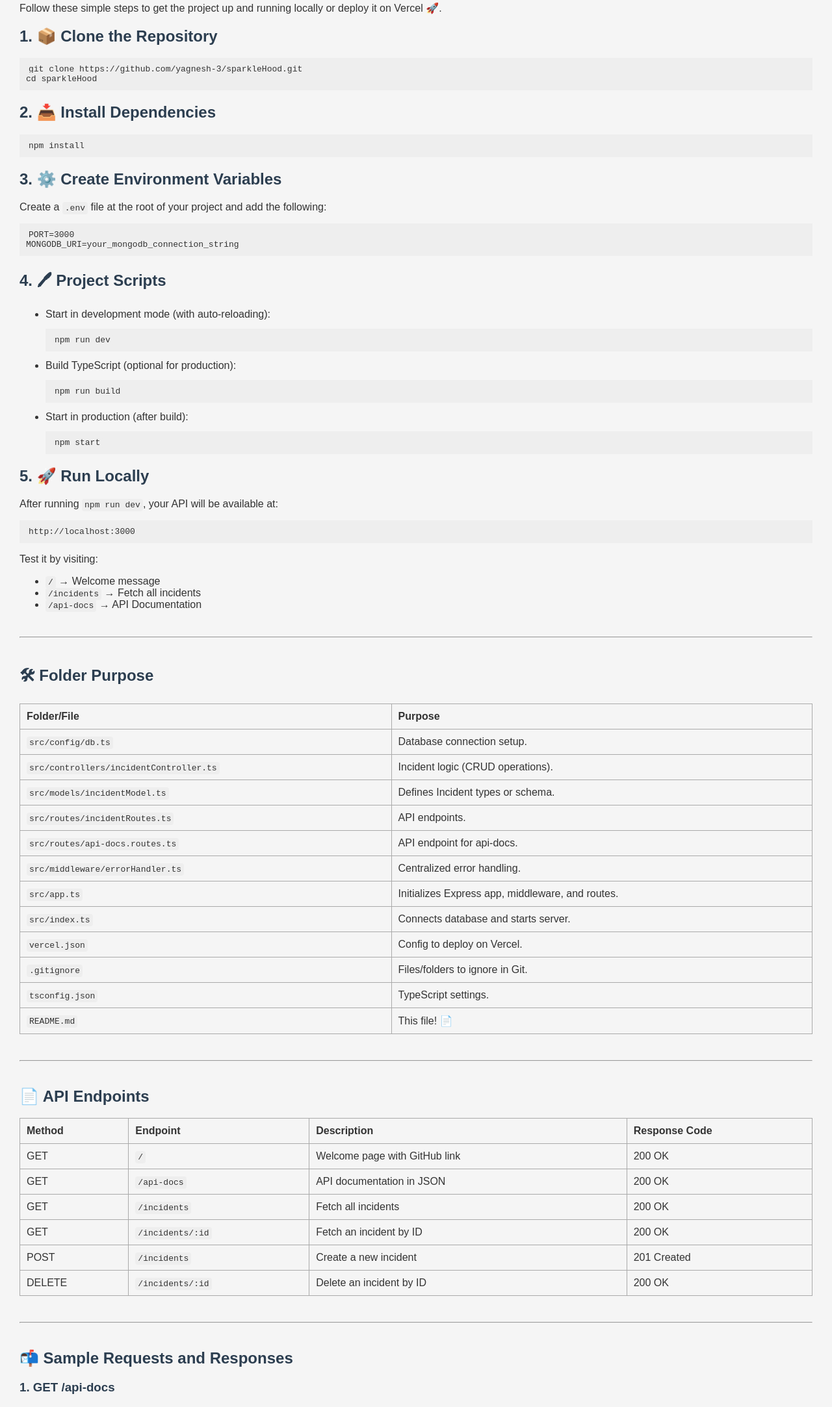
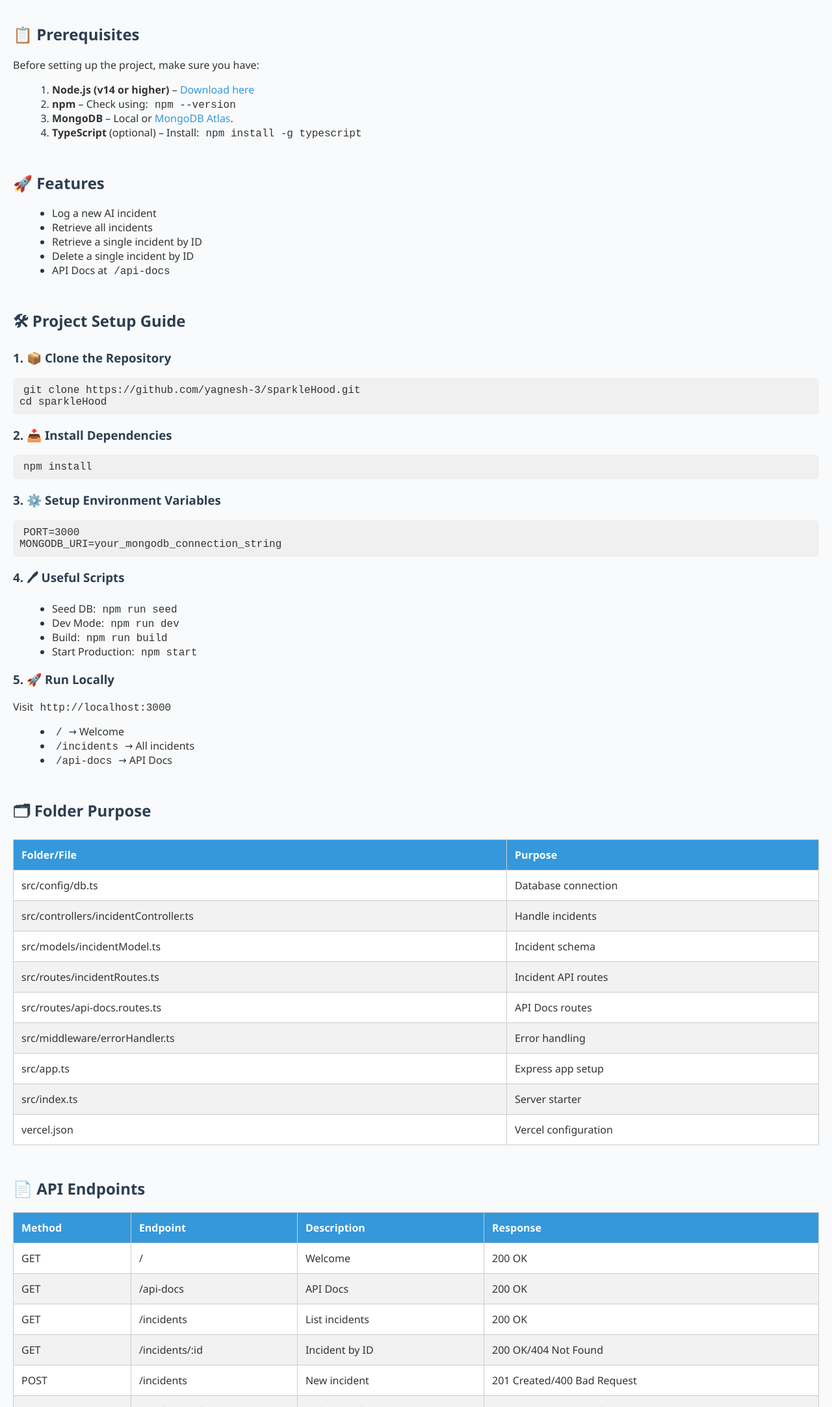
Before and after one commit to yagnesh-3/sparkleHood, a website: page readme.html in a window 1280 px wide. Shown: the part 634-2800 px from the top of the page at 65% size. Drawn offline with Linux system fonts and the light colour scheme.

Commit message:
readme.md completed

```diff
--- a/readme.html
+++ b/readme.html
@@ -4,12 +4,13 @@
 <head>
     <meta charset="UTF-8">
     <meta name="viewport" content="width=device-width, initial-scale=1">
-    <title>AI Safety Incident Log API - Setup Guide</title>
+    <title>AI Safety Incident Log API</title>
     <style>
         body {
-            font-family: Arial, sans-serif;
-            margin: 30px;
-            background-color: #f5f5f5;
+            font-family: 'Segoe UI', Tahoma, Geneva, Verdana, sans-serif;
+            margin: 0;
+            padding: 20px;
+            background-color: #f9fafb;
             color: #333;
         }
 
@@ -19,36 +20,6 @@
             color: #2c3e50;
         }
 
-        pre {
-            background-color: #eee;
-            padding: 10px;
-            overflow-x: auto;
-        }
-
-        code {
-            background-color: #eee;
-            padding: 2px 4px;
-            border-radius: 4px;
-        }
-
-        table {
-            width: 100%;
-            border-collapse: collapse;
-            margin-bottom: 30px;
-        }
-
-        table,
-        th,
-        td {
-            border: 1px solid #aaa;
-        }
-
-        th,
-        td {
-            padding: 10px;
-            text-align: left;
-        }
-
         a {
             color: #3498db;
             text-decoration: none;
@@ -56,10 +27,63 @@
 
         a:hover {
             text-decoration: underline;
+            color: #1d6fa5;
         }
 
-        hr {
-            margin: 40px 0;
+        ul,
+        ol {
+            margin-left: 20px;
+        }
+
+        pre {
+            background-color: #f0f0f0;
+            padding: 10px;
+            border-radius: 5px;
+            overflow-x: auto;
+        }
+
+        code {
+            font-family: 'Courier New', Courier, monospace;
+            /* background-color: #eef; */
+            padding: 2px 6px;
+            border-radius: 4px;
+        }
+
+        table {
+            width: 100%;
+            border-collapse: collapse;
+            margin: 20px 0;
+            background-color: #fff;
+        }
+
+        th,
+        td {
+            border: 1px solid #ccc;
+            padding: 12px;
+            text-align: left;
+        }
+
+        th {
+            background-color: #3498db;
+            color: #fff;
+        }
+
+        tbody tr:nth-child(even) {
+            background-color: #f2f2f2;
+        }
+
+        tbody tr:hover {
+            background-color: #e0f0ff;
+        }
+
+        .highlight {
+            background-color: #ffeaa7;
+            padding: 5px 10px;
+            border-radius: 5px;
+        }
+
+        .section {
+            margin-top: 50px;
         }
     </style>
 </head>
@@ -68,8 +92,24 @@
 
     <h1>AI Safety Incident Log API</h1>
     <p>A simple Node.js + Express API (TypeScript) to log and retrieve AI safety incidents.
-        Deployed on <a href="https://sparkle-hood-three.vercel.app/" target="_blank">Vercel</a>.</p>
+        <a href="https://sparkle-hood-three.vercel.app/" target="_blank">Live Demo</a>.
+    </p>
 
+    <h2>Table of Contents</h2>
+    <ul>
+        <li><a href="#tech-stack">Tech Stack</a></li>
+        <li><a href="#prerequisites">Prerequisites</a></li>
+        <li><a href="#features">Features</a></li>
+        <li><a href="#project-setup-guide">Project Setup Guide</a></li>
+        <li><a href="#folder-purpose">Folder Purpose</a></li>
+        <li><a href="#api-endpoints">API Endpoints</a></li>
+        <li><a href="#sample-requests-and-responses">Sample Requests and Responses</a></li>
+        <li><a href="#centralized-error-handling">Centralized Error Handling</a></li>
+        <li><a href="#conclusion">Conclusion & Design Decisions</a></li>
+        <li><a href="#contact">Contact</a></li>
+    </ul>
+
+    <div class="section" id="tech-stack">
         <h2>🛠 Tech Stack</h2>
         <ul>
             <li>Node.js</li>
@@ -77,59 +117,65 @@
             <li>TypeScript</li>
             <li>MongoDB (Mongoose)</li>
         </ul>
+    </div>
 
-    <hr>
+    <div class="section" id="prerequisites">
+        <h2>📋 Prerequisites</h2>
+        <p>Before setting up the project, make sure you have:</p>
+        <ol>
+            <li><strong>Node.js (v14 or higher)</strong> – <a href="https://nodejs.org" target="_blank">Download
+                    here</a></li>
+            <li><strong>npm</strong> – Check using: <code>npm --version</code></li>
+            <li><strong>MongoDB</strong> – Local or <a href="https://www.mongodb.com/cloud/atlas"
+                    target="_blank">MongoDB Atlas</a>.</li>
+            <li><strong>TypeScript</strong> (optional) – Install: <code>npm install -g typescript</code></li>
+        </ol>
+    </div>
 
+    <div class="section" id="features">
         <h2>🚀 Features</h2>
         <ul>
-        <li>Log a new AI incident (title, description, severity)</li>
+            <li>Log a new AI incident</li>
             <li>Retrieve all incidents</li>
             <li>Retrieve a single incident by ID</li>
             <li>Delete a single incident by ID</li>
             <li>API Docs at <code>/api-docs</code></li>
         </ul>
+    </div>
 
-    <hr>
+    <div class="section" id="project-setup-guide">
+        <h2>🛠 Project Setup Guide</h2>
 
-    <h1>🛠 Project Setup Guide - AI Safety Incident Log API</h1>
-    <p>Follow these simple steps to get the project up and running locally or deploy it on Vercel 🚀.</p>
-
-    <h2>1. 📦 Clone the Repository</h2>
+        <h3>1. 📦 Clone the Repository</h3>
         <pre><code>git clone https://github.com/yagnesh-3/sparkleHood.git
 cd sparkleHood</code></pre>
 
-    <h2>2. 📥 Install Dependencies</h2>
+        <h3>2. 📥 Install Dependencies</h3>
         <pre><code>npm install</code></pre>
 
-    <h2>3. ⚙️ Create Environment Variables</h2>
-    <p>Create a <code>.env</code> file at the root of your project and add the following:</p>
+        <h3>3. ⚙️ Setup Environment Variables</h3>
         <pre><code>PORT=3000
 MONGODB_URI=your_mongodb_connection_string</code></pre>
 
-    <h2>4. 🖊 Project Scripts</h2>
+        <h3>4. 🖊 Useful Scripts</h3>
         <ul>
-        <li>Start in development mode (with auto-reloading):</li>
-        <pre><code>npm run dev</code></pre>
-        <li>Build TypeScript (optional for production):</li>
-        <pre><code>npm run build</code></pre>
-        <li>Start in production (after build):</li>
-        <pre><code>npm start</code></pre>
+            <li>Seed DB: <code>npm run seed</code></li>
+            <li>Dev Mode: <code>npm run dev</code></li>
+            <li>Build: <code>npm run build</code></li>
+            <li>Start Production: <code>npm start</code></li>
         </ul>
 
-    <h2>5. 🚀 Run Locally</h2>
-    <p>After running <code>npm run dev</code>, your API will be available at:</p>
-    <pre><code>http://localhost:3000</code></pre>
+        <h3>5. 🚀 Run Locally</h3>
+        <p>Visit <code>http://localhost:3000</code></p>
+        <ul>
+            <li><code>/</code> → Welcome</li>
+            <li><code>/incidents</code> → All incidents</li>
+            <li><code>/api-docs</code> → API Docs</li>
+        </ul>
+    </div>
 
-    <p>Test it by visiting:</p>
-    <ul>
-        <li><code>/</code> → Welcome message</li>
-        <li><code>/incidents</code> → Fetch all incidents</li>
-        <li><code>/api-docs</code> → API Documentation</li>
-    </ul>
-
-    <hr>
-
-    <h2>🛠 Folder Purpose</h2>
+    <div class="section" id="folder-purpose">
+        <h2>🗂 Folder Purpose</h2>
         <table>
             <thead>
                 <tr>
@@ -139,58 +185,46 @@ MONGODB_URI=your_mongodb_connection_string</code></pre>
             </thead>
             <tbody>
                 <tr>
-                <td><code>src/config/db.ts</code></td>
-                <td>Database connection setup.</td>
+                    <td>src/config/db.ts</td>
+                    <td>Database connection</td>
                 </tr>
                 <tr>
-                <td><code>src/controllers/incidentController.ts</code></td>
-                <td>Incident logic (CRUD operations).</td>
+                    <td>src/controllers/incidentController.ts</td>
+                    <td>Handle incidents</td>
                 </tr>
                 <tr>
-                <td><code>src/models/incidentModel.ts</code></td>
-                <td>Defines Incident types or schema.</td>
+                    <td>src/models/incidentModel.ts</td>
+                    <td>Incident schema</td>
                 </tr>
                 <tr>
-                <td><code>src/routes/incidentRoutes.ts</code></td>
-                <td>API endpoints.</td>
+                    <td>src/routes/incidentRoutes.ts</td>
+                    <td>Incident API routes</td>
                 </tr>
                 <tr>
-                <td><code>src/routes/api-docs.routes.ts</code></td>
-                <td>API endpoint for api-docs.</td>
+                    <td>src/routes/api-docs.routes.ts</td>
+                    <td>API Docs routes</td>
                 </tr>
                 <tr>
-                <td><code>src/middleware/errorHandler.ts</code></td>
-                <td>Centralized error handling.</td>
+                    <td>src/middleware/errorHandler.ts</td>
+                    <td>Error handling</td>
                 </tr>
                 <tr>
-                <td><code>src/app.ts</code></td>
-                <td>Initializes Express app, middleware, and routes.</td>
+                    <td>src/app.ts</td>
+                    <td>Express app setup</td>
                 </tr>
                 <tr>
-                <td><code>src/index.ts</code></td>
-                <td>Connects database and starts server.</td>
+                    <td>src/index.ts</td>
+                    <td>Server starter</td>
                 </tr>
                 <tr>
-                <td><code>vercel.json</code></td>
-                <td>Config to deploy on Vercel.</td>
-            </tr>
-            <tr>
-                <td><code>.gitignore</code></td>
-                <td>Files/folders to ignore in Git.</td>
-            </tr>
-            <tr>
-                <td><code>tsconfig.json</code></td>
-                <td>TypeScript settings.</td>
-            </tr>
-            <tr>
-                <td><code>README.md</code></td>
-                <td>This file! 📄</td>
+                    <td>vercel.json</td>
+                    <td>Vercel configuration</td>
                 </tr>
             </tbody>
         </table>
+    </div>
 
-    <hr>
-
+    <div class="section" id="api-endpoints">
         <h2>📄 API Endpoints</h2>
         <table>
             <thead>
@@ -198,79 +232,96 @@ MONGODB_URI=your_mongodb_connection_string</code></pre>
                     <th>Method</th>
                     <th>Endpoint</th>
                     <th>Description</th>
-                <th>Response Code</th>
+                    <th>Response</th>
                 </tr>
             </thead>
             <tbody>
                 <tr>
                     <td>GET</td>
-                <td><code>/</code></td>
-                <td>Welcome page with GitHub link</td>
+                    <td>/</td>
+                    <td>Welcome</td>
                     <td>200 OK</td>
                 </tr>
                 <tr>
                     <td>GET</td>
-                <td><code>/api-docs</code></td>
-                <td>API documentation in JSON</td>
+                    <td>/api-docs</td>
+                    <td>API Docs</td>
                     <td>200 OK</td>
                 </tr>
                 <tr>
                     <td>GET</td>
-                <td><code>/incidents</code></td>
-                <td>Fetch all incidents</td>
+                    <td>/incidents</td>
+                    <td>List incidents</td>
                     <td>200 OK</td>
                 </tr>
                 <tr>
                     <td>GET</td>
-                <td><code>/incidents/:id</code></td>
-                <td>Fetch an incident by ID</td>
-                <td>200 OK</td>
+                    <td>/incidents/:id</td>
+                    <td>Incident by ID</td>
+                    <td>200 OK/404 Not Found</td>
                 </tr>
                 <tr>
                     <td>POST</td>
-                <td><code>/incidents</code></td>
-                <td>Create a new incident</td>
-                <td>201 Created</td>
+                    <td>/incidents</td>
+                    <td>New incident</td>
+                    <td>201 Created/400 Bad Request</td>
                 </tr>
                 <tr>
                     <td>DELETE</td>
-                <td><code>/incidents/:id</code></td>
-                <td>Delete an incident by ID</td>
-                <td>200 OK</td>
+                    <td>/incidents/:id</td>
+                    <td>Delete incident</td>
+                    <td>200 OK/404 Not Found</td>
                 </tr>
             </tbody>
         </table>
+    </div>
 
-    <hr>
+    <div class="section" id="sample-requests-and-responses">
+        <h2>📬 Sample Requests & Responses</h2>
 
-    <h2>📬 Sample Requests and Responses</h2>
-
-    <h3>1. GET /api-docs</h3>
+        <h3>GET /api-docs</h3>
         <pre><code>{
             "message": "AI Incident Log API Documentation",
             "routes": [
-    { "method": "GET", "path": "/incidents", "description": "Get all incidents" },
-    { "method": "GET", "path": "/incidents/:id", "description": "Get a single incident by ID" },
-    { "method": "POST", "path": "/incidents", "description": "Create a new incident" },
-    { "method": "DELETE", "path": "/incidents/:id", "description": "Delete an incident by ID" }
+              {
+                "method": "GET",
+                "path": "/incidents",
+                "description": "Get all incidents"
+              },
+              {
+                "method": "GET",
+                "path": "/incidents/:id",
+                "description": "Get a single incident by ID"
+              },
+              {
+                "method": "POST",
+                "path": "/incidents",
+                "description": "Create a new incident (send title, description, severity)"
+              },
+              {
+                "method": "DELETE",
+                "path": "/incidents/:id",
+                "description": "Delete a new incident by id"
+              }
             ],
             "github": "https://github.com/yagnesh-3/sparkleHood"
           }</code></pre>
 
-    <h3>2. GET /</h3>
-    <pre><code>Welcome to AI incident Log API <a href="https://github.com/yagnesh-3/sparkleHood">click here</a></code></pre>
+        <h3>GET /</h3>
+        <pre><code> Welcome to AI Incident Log API
+            Click here to view the GitHub Repository</code></pre>
 
-    <h3>3. GET /incidents</h3>
-    <pre><code>[
+        <h3>GET /incidents</h3>
+        <pre><code>
             {
-    "id": 1,
+              "id": "680c64496c3961371a012edb",
               "title": "Biased Recommendation Algorithm",
               "description": "Algorithm consistently favored certain demographics...",
               "severity": "Medium",
               "reported_at": "2025-03-15T10:00:00Z"
             },
             {
-    "id": 2,
+              "id": "680c64496c3961371a012edc",
               "title": "LLM Hallucination in Critical Info",
               "description": "LLM provided incorrect safety procedure information...",
               "severity": "High",
@@ -278,49 +329,41 @@ MONGODB_URI=your_mongodb_connection_string</code></pre>
             }
           ]</code></pre>
 
-    <h3>4. GET /incidents/:id</h3>
-    <pre><code>{
-  "id": 1,
-  "title": "Biased Recommendation Algorithm",
-  "description": "Algorithm consistently favored certain demographics...",
-  "severity": "Medium",
-  "reported_at": "2025-03-15T10:00:00Z"
-}</code></pre>
-
-    <h3>5. POST /incidents</h3>
-    <p><strong>Request Body:</strong></p>
+        <h3>POST /incidents</h3>
+        <h4>Request</h4>
         <pre><code>{
   "title": "Autonomous Vehicle Misjudgment",
-  "description": "Self-driving car incorrectly identified an obstacle, causing sudden braking.",
+  "description": "Car misjudged object on road",
   "severity": "High"
 }</code></pre>
-    <p><strong>Response:</strong></p>
+        <h4>Response</h4>
         <pre><code>{
-  "id": 4,
+            "id": "661509a2f15c3f5f9b3cfd41",
             "title": "Autonomous Vehicle Misjudgment",
             "description": "Self-driving car incorrectly identified an obstacle, causing sudden braking.",
             "severity": "High",
             "reported_at": "2025-04-26T12:45:00Z"
           }</code></pre>
+        <h3>DELETE /incidents/:id</h3>
+        <pre><code>{ "message": "Incident deleted successfully." }</code></pre>
+    </div>
 
-    <h3>6. DELETE /incidents/:id</h3>
-    <pre><code>{
-  "message": "Incident deleted successfully."
-}</code></pre>
-    <p><strong>If the incident is not found:</strong></p>
-    <pre><code>{
-  "error": "Incident not found."
-}</code></pre>
+    <div class="section" id="centralized-error-handling">
+        <h2>🚨 Centralized Error Handling</h2>
+        <p>All errors are handled with a custom middleware for consistency and better client responses.</p>
+    </div>
 
-    <hr>
+    <div class="section" id="conclusion">
+        <h2>📜 Conclusion & Design Decisions</h2>
+        <p>Centralized error handling, TypeScript type safety, clean code structure, and easy-to-use endpoints make this
+            API robust and scalable.</p>
+    </div>
 
-    <h2>🔔 Error Responses</h2>
-
-    <h3>400 Bad Request</h3>
-    <pre><code>{ "error": "Invalid input. All fields are required and severity must be one of Low, Medium, or High." }</code></pre>
-
-    <h3>404 Not Found</h3>
-    <pre><code>{ "error": "Incident not found." }</code></pre>
+    <div class="section" id="contact">
+        <h2>📬 Contact</h2>
+        <p>Have questions or suggestions? Feel free to open an issue on <a
+                href="https://github.com/yagnesh-3/sparkleHood" target="_blank">GitHub</a>!</p>
+    </div>
 
 </body>
 
```
Also changed, not shown: readme.md. Lines whose indentation alone changed are shown as unchanged.
